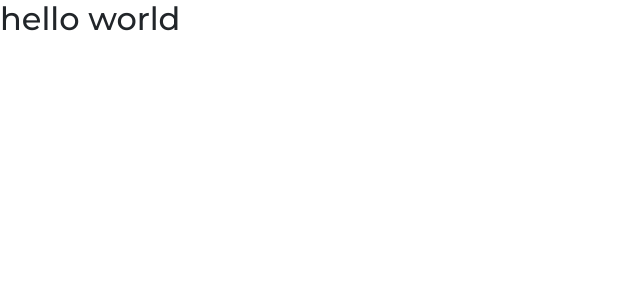
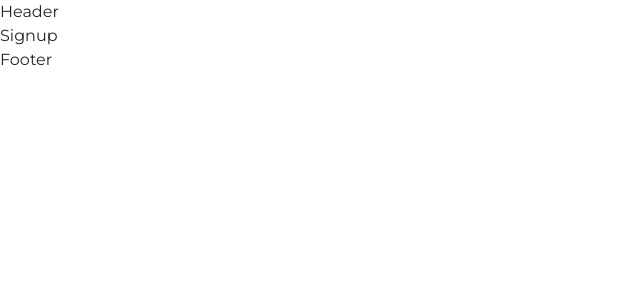
Before and after one commit to JardiinWD/react-redux-ecommerce, a React (Create React App) app: page /signup in a window 1280 px wide. Shown: the top 300 px of the page, without its empty margins (0-640 px from the left). Built offline with nearby package versions, Linux system fonts and the light colour scheme.

Commit message:
#5 - Created the header and footer components. Implemented the redirect route to homepage

```diff
--- a/src/App.js
+++ b/src/App.js
@@ -1,7 +1,10 @@
 import "./App.css";
+// My Layout' component
+import Layout from './components/Layout/Layout'
+
 
 function App() {
-  return <h1>hello world</h1>;
+  return <Layout />;
 }
 
 export default App;
--- /dev/null
+++ b/src/components/Footer/Footer.jsx
@@ -0,0 +1,7 @@
+import React from "react";
+
+const Footer = () => {
+   return <div>Footer</div>;
+};
+
+export default Footer;
--- /dev/null
+++ b/src/components/Header/Header.jsx
@@ -0,0 +1,7 @@
+import React from "react";
+
+const Header = () => {
+   return <div>Header</div>;
+};
+
+export default Header;
--- /dev/null
+++ b/src/components/Layout/Layout.jsx
@@ -0,0 +1,22 @@
+import React, { Fragment } from "react";
+// My components' import
+import Header from "../Header/Header";
+import Footer from "../Footer/Footer";
+import Routers from "../../routers/Routers";
+
+const Layout = () => {
+   return (
+      <Fragment>
+         {/* Header Component */}
+         <Header />
+         {/* Routers Component */}
+         <Fragment>
+            <Routers />
+         </Fragment>
+         {/* Footer Component */}
+         <Footer />
+      </Fragment>
+   );
+};
+
+export default Layout;
--- a/src/routers/Routers.js
+++ b/src/routers/Routers.js
@@ -1,5 +1,5 @@
 import React from 'react'
-import { Routes, Route } from 'react-router-dom'
+import { Routes, Route, Navigate } from 'react-router-dom'
 // My pages' import
 import Home from '../pages/Home'
 import Cart from '../pages/Cart'
@@ -9,9 +9,11 @@ import ProductDetail from '../pages/ProductDetail'
 import Shop from '../pages/Shop'
 import Signup from '../pages/Signup'
 
-const Router = () => {
+const Routers = () => {
     return (
         <Routes>
+            {/* Redirect to the home page */}
+            <Route path='/' element={<Navigate to='home' />} />
             {/* Home */}
             <Route path='home' element={<Home />} />
             {/* Shop */}
@@ -30,4 +32,4 @@ const Router = () => {
     )
 }
 
-export default Router
+export default Routers
```
